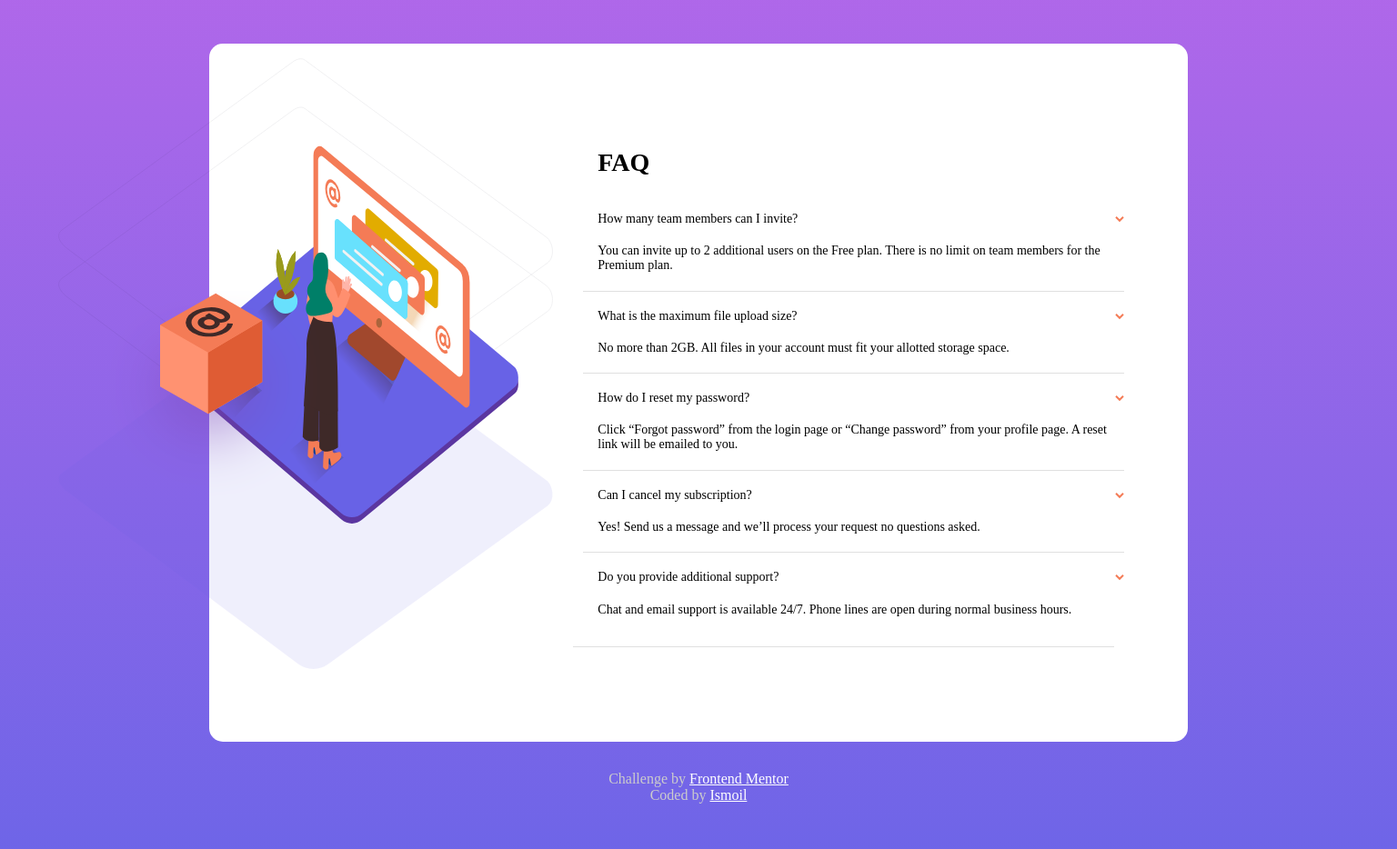
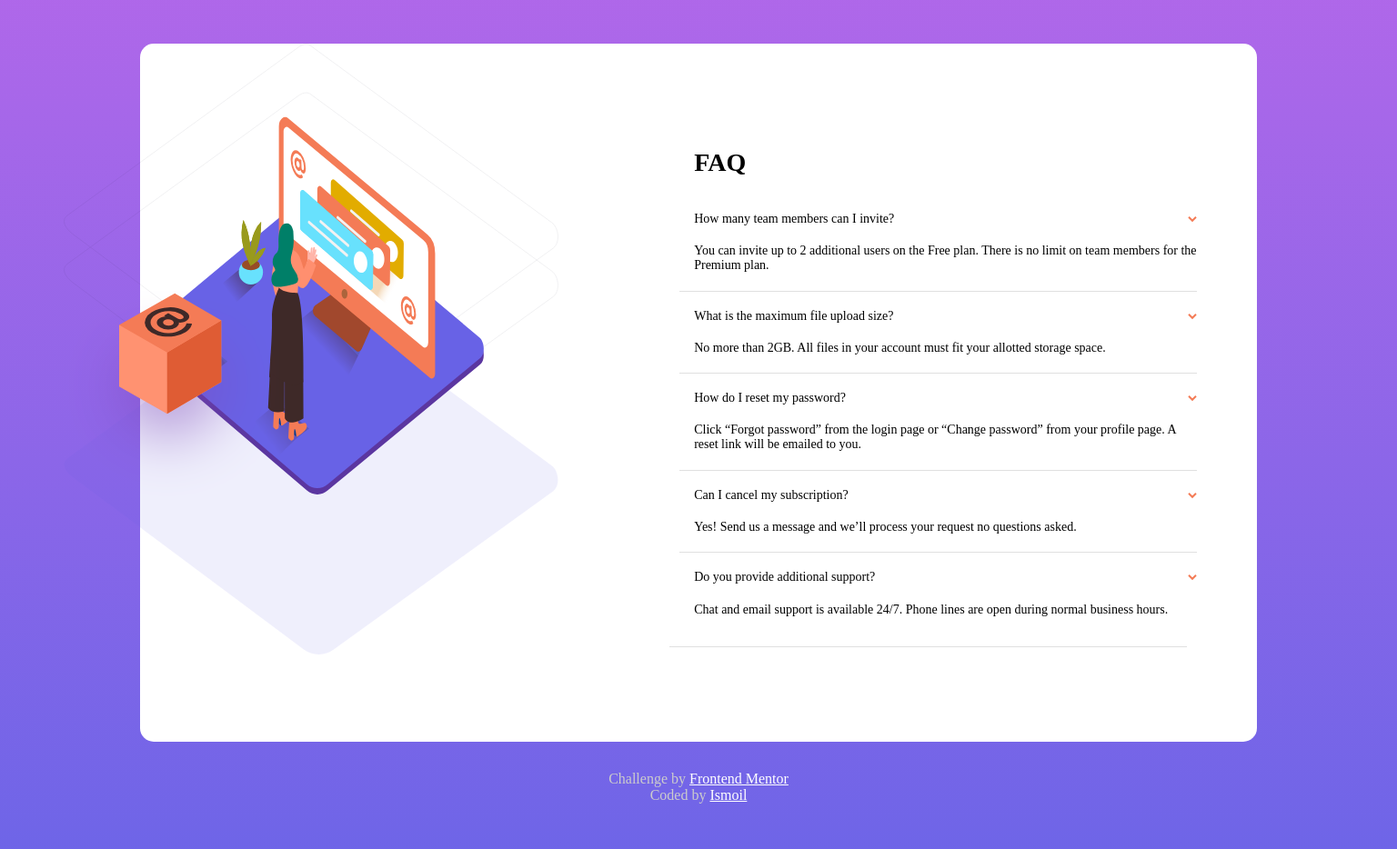
Before and after one commit to fullstackdev-pro/faq-accordion-card, a plain HTML site: page index.html in a window 1536 px wide. Shown: the whole page at 91% size. Drawn offline with Linux system fonts and the light colour scheme.

Commit message:
Verstka responsiv qilib to'g'rilandi

```diff
--- a/Styles/style.css
+++ b/Styles/style.css
@@ -88,7 +88,7 @@ body {
     margin-bottom: 1rem;
 }
 
-@media only screen and (min-width: 1440px) {
+@media only screen and (min-width: 1280px) {
     .body {
         background: linear-gradient(hsl(273, 75%, 66%) 0%,hsl(240, 73%, 65%) 100%);
     }
@@ -97,14 +97,14 @@ body {
         margin-top: 3rem;
         display: flex;
         justify-content: space-between;
-        width: 70%;
+        width: 80%;
         background-color: white;
         border-radius: 15px;
     }
 
     .container__body {
         margin-top: 0;
-        width: 70%;
+        width: 50%;
     }
 
     .container__body > div {
@@ -125,8 +125,7 @@ body {
         position: absolute;
         width: 34rem;
         height: 42rem;
-        top: 4rem;
-        left: 4rem;
+        right: 60%;
     }
 
     .section__image2-desktop {
@@ -134,16 +133,15 @@ body {
         position: absolute;
         width: 27em;
         height: 26rem;
-        top: 10rem;
-        left: 12rem;
+        top: 8rem;
     }
 
     .section__image-box {
         display: block;
         position: absolute;
         width: 15rem;
-        left: 7rem;
         top: 20rem;
+        right: 80%;
         z-index: 5;
     }
 
--- a/index.html
+++ b/index.html
@@ -21,7 +21,7 @@
       <img src="./images/bg-pattern-mobile.svg" class="section__image2" alt="pattern-mobile">
       <img src="./images/illustration-box-desktop.svg" class="section__image-box" alt="illustration-box-desktop">
       <img src="./images/bg-pattern-desktop.svg" alt="pattern-desktop" class="section__image1-desktop">
-      <img src="/images/illustration-woman-online-desktop.svg" alt="illustration-woman-online-desktop" class="section__image2-desktop">
+      <img src="./images/illustration-woman-online-desktop.svg" alt="illustration-woman-online-desktop" class="section__image2-desktop">
     </div>
     <div class="container__body">
       <div class="faq">
```
